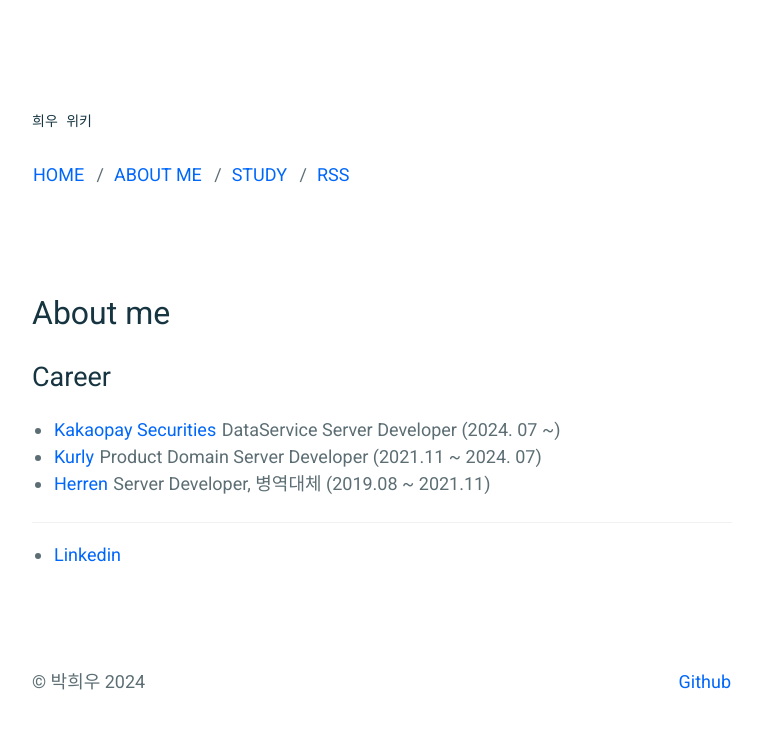
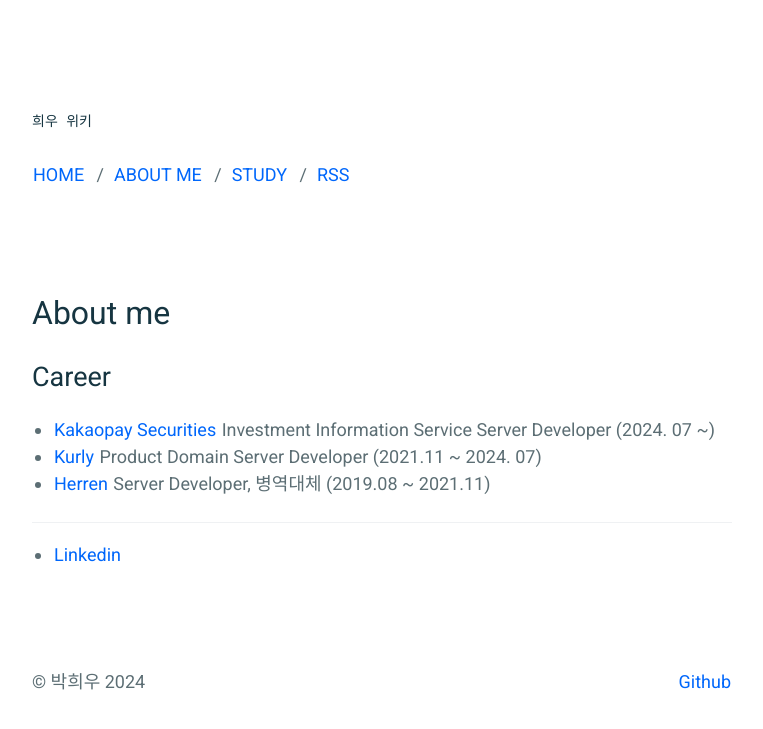
Before and after one commit to parkhuiwo0/parkhuiwo0.github.io, a Jekyll site: the page built from _pages/about.md, in a window 1280 px wide. Shown: the top 729 px of the page, without its empty margins (258-1021 px from the left). Built offline with Jekyll 4.4.1, drawn with Linux system fonts in a browser that asks for light colours.

Commit message:
Update about.md

```diff
--- a/_pages/about.md
+++ b/_pages/about.md
@@ -5,7 +5,7 @@ permalink: /about/
 ---
 
 # Career
-- [Kakaopay Securities](https://kakaopaysec.com) DataService Server Developer (2024. 07 ~)
+- [Kakaopay Securities](https://kakaopaysec.com) Investment Information Service Server Developer (2024. 07 ~)
 - [Kurly](https://www.kurly.com) Product Domain Server Developer (2021.11 ~ 2024. 07)
 - [Herren](https://herrencorp.com) Server Developer, 병역대체 (2019.08 ~ 2021.11)
 
```
